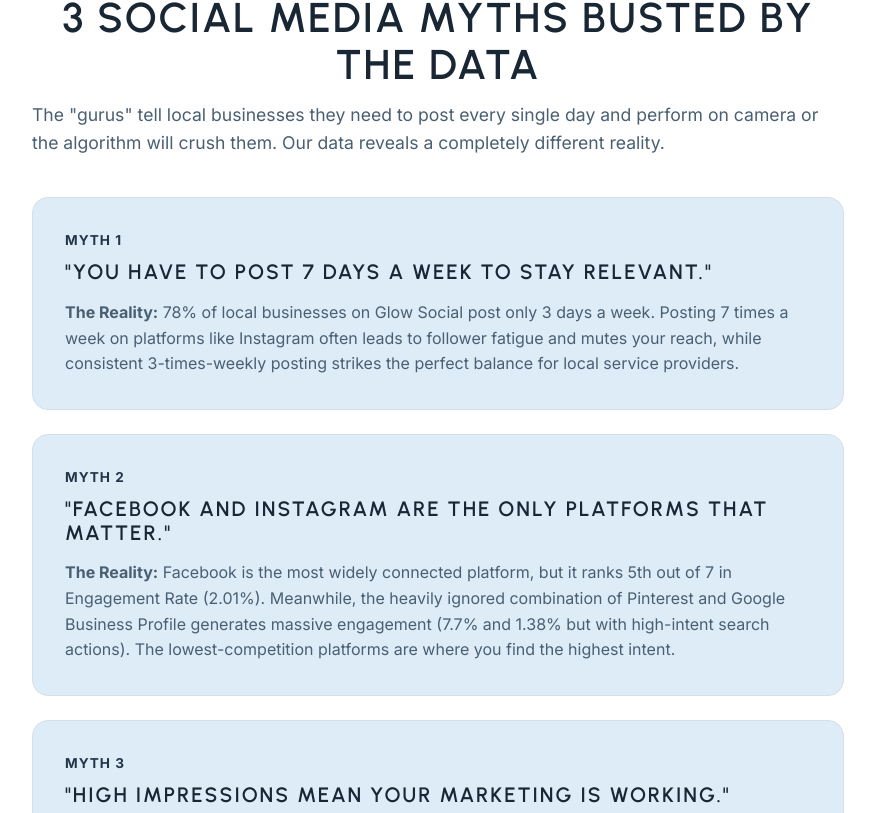
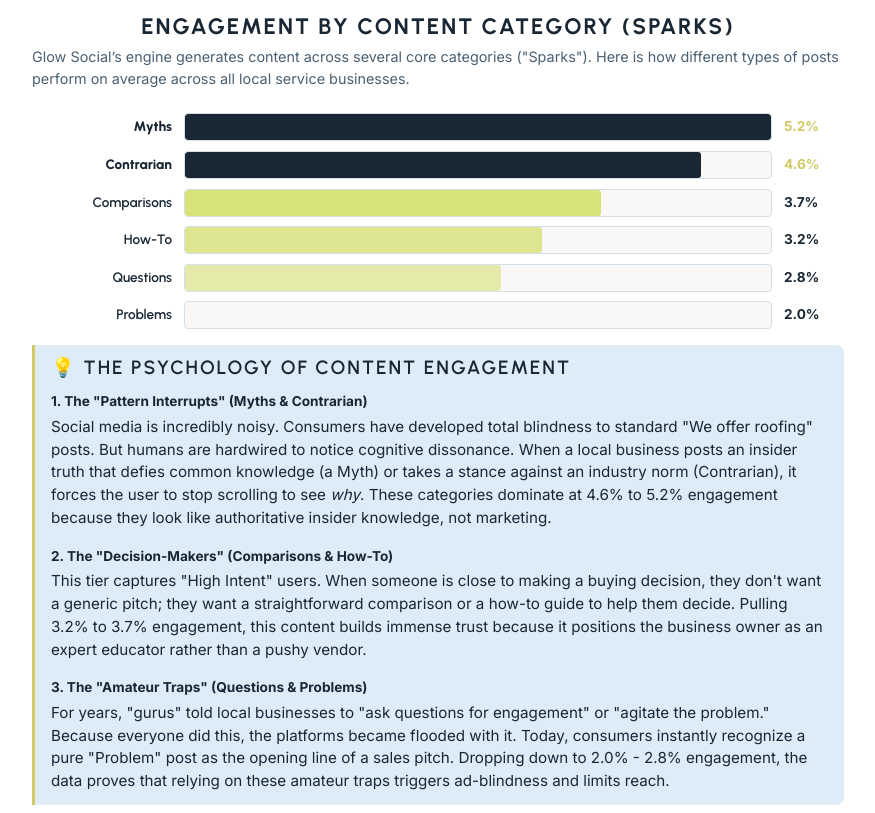
Before and after one commit to glowsocial/glowsocial.com, a Next.js app: page /research in a window 1280 px wide. Shown: the part 2807-3620 px from the top of the page, without its empty margins (202-1077 px from the left). Built offline with nearby package versions, Linux system fonts and the light colour scheme.

Commit message:
feat: Add extended psychology insight to research chart

```diff
--- a/app/research/page.js
+++ b/app/research/page.js
@@ -484,43 +484,76 @@ export default function ResearchPage() {
             ))}
           </div>
           <div className="chart-insight">
-            💡 <strong>3 days/week is the sweet spot.</strong> 78% of local businesses on
-            Glow Social post 3 days per week — consistent enough to maintain presence without
-            overwhelming followers. Only 11% post daily.
+            💡 <strong>The untapped advantage of volume.</strong> While 78% of local businesses post 3 days per week, the 11% who post daily (7 days) capture a fundamentally disproportionate share of total monthly impressions. Daily posting remains the strongest competitive moat for high-growth businesses.
           </div>
         </div>
 
-        {/* MYTHS BUSTED */}
-        <div style={{ marginTop: "60px", marginBottom: "60px" }}>
-          <h2>3 Social Media Myths Busted by the Data</h2>
-          <p style={{ color: "var(--text-muted)", fontSize: "1.1rem", marginBottom: "40px" }}>
-            The "gurus" tell local businesses they need to post every single day and perform on camera or the algorithm will crush them. Our data reveals a completely different reality.
+        {/* CHART 4: CONTENT CATEGORIES (SPARKS) */}
+        <div className="chart-section" style={{ marginTop: "60px", marginBottom: "60px" }}>
+          <h2>Engagement by Content Category (Sparks)</h2>
+          <p className="chart-desc">
+            Glow Social’s engine generates content across several core categories ("Sparks"). Here is how different types of posts perform on average across all local service businesses.
           </p>
-
-          <div style={{ display: "grid", gap: "24px" }}>
-            <div style={{ background: "var(--bg)", padding: "32px", borderRadius: "16px", border: "1px solid var(--card-border)" }}>
-              <div style={{ fontSize: "0.85rem", textTransform: "uppercase", letterSpacing: "1px", fontWeight: "700", color: "var(--navy-light)", marginBottom: "8px" }}>Myth 1</div>
-              <h3 style={{ fontSize: "1.3rem", fontWeight: "600", marginBottom: "16px", color: "var(--navy)" }}>"You have to post 7 days a week to stay relevant."</h3>
-              <p style={{ color: "var(--text-muted)", marginBottom: "0" }}>
-                <strong>The Reality:</strong> 78% of local businesses on Glow Social post only 3 days a week. Posting 7 times a week on platforms like Instagram often leads to follower fatigue and mutes your reach, while consistent 3-times-weekly posting strikes the perfect balance for local service providers.
-              </p>
+          <div className="bar-chart">
+            <div className="bar-row highlight">
+              <span className="bar-label">Myths</span>
+              <div className="bar-track">
+                <div className="bar-fill" style={{ width: "100%", background: "var(--navy)", animationDelay: "0s" }} />
+              </div>
+              <span className="bar-value">5.2%</span>
             </div>
 
-            <div style={{ background: "var(--bg)", padding: "32px", borderRadius: "16px", border: "1px solid var(--card-border)" }}>
-              <div style={{ fontSize: "0.85rem", textTransform: "uppercase", letterSpacing: "1px", fontWeight: "700", color: "var(--navy-light)", marginBottom: "8px" }}>Myth 2</div>
-              <h3 style={{ fontSize: "1.3rem", fontWeight: "600", marginBottom: "16px", color: "var(--navy)" }}>"Facebook and Instagram are the only platforms that matter."</h3>
-              <p style={{ color: "var(--text-muted)", marginBottom: "0" }}>
-                <strong>The Reality:</strong> Facebook is the most widely connected platform, but it ranks 5th out of 7 in Engagement Rate (2.01%). Meanwhile, the heavily ignored combination of Pinterest and Google Business Profile generates massive engagement (7.7% and 1.38% but with high-intent search actions). The lowest-competition platforms are where you find the highest intent.
-              </p>
+            <div className="bar-row highlight">
+              <span className="bar-label">Contrarian</span>
+              <div className="bar-track">
+                <div className="bar-fill" style={{ width: "88%", background: "var(--navy)", animationDelay: "0.1s" }} />
+              </div>
+              <span className="bar-value">4.6%</span>
             </div>
 
-            <div style={{ background: "var(--bg)", padding: "32px", borderRadius: "16px", border: "1px solid var(--card-border)" }}>
-              <div style={{ fontSize: "0.85rem", textTransform: "uppercase", letterSpacing: "1px", fontWeight: "700", color: "var(--navy-light)", marginBottom: "8px" }}>Myth 3</div>
-              <h3 style={{ fontSize: "1.3rem", fontWeight: "600", marginBottom: "16px", color: "var(--navy)" }}>"High impressions mean your marketing is working."</h3>
-              <p style={{ color: "var(--text-muted)", marginBottom: "0" }}>
-                <strong>The Reality:</strong> X (Twitter) drives huge impression volume (averaging 9,345 impressions per post) but delivers almost no actual engagement (1.76%). Your content is simply being scrolled past by bots and doom-scrollers. Don't chase vanity views; chase platforms like GBP where 4,000+ impressions actually result in phone calls.
-              </p>
+            <div className="bar-row">
+              <span className="bar-label">Comparisons</span>
+              <div className="bar-track">
+                <div className="bar-fill" style={{ width: "71%", background: "var(--accent)", animationDelay: "0.2s" }} />
+              </div>
+              <span className="bar-value">3.7%</span>
             </div>
+
+            <div className="bar-row">
+              <span className="bar-label">How-To</span>
+              <div className="bar-track">
+                <div className="bar-fill" style={{ width: "61%", background: "var(--accent)", opacity: 0.8, animationDelay: "0.3s" }} />
+              </div>
+              <span className="bar-value">3.2%</span>
+            </div>
+
+            <div className="bar-row">
+              <span className="bar-label">Questions</span>
+              <div className="bar-track">
+                <div className="bar-fill" style={{ width: "54%", background: "var(--accent)", opacity: 0.6, animationDelay: "0.4s" }} />
+              </div>
+              <span className="bar-value">2.8%</span>
+            </div>
+
+            <div className="bar-row">
+              <span className="bar-label">Problems</span>
+              <div className="bar-track">
+                <div className="bar-fill" style={{ width: "38%", background: "var(--pale)", animationDelay: "0.5s" }} />
+              </div>
+              <span className="bar-value">2.0%</span>
+            </div>
+          </div>
+          <div className="chart-insight" style={{ textAlign: "left" }}>
+            <h3 style={{ marginTop: 0, marginBottom: "0.75rem", fontSize: "1.2rem", color: "var(--navy)" }}>💡 The Psychology of Content Engagement</h3>
+
+            <p style={{ marginBottom: "0.25rem", color: "var(--navy)" }}><strong>1. The "Pattern Interrupts" (Myths & Contrarian)</strong></p>
+            <p style={{ marginBottom: "1rem", fontSize: "0.95rem", lineHeight: "1.5" }}>Social media is incredibly noisy. Consumers have developed total blindness to standard "We offer roofing" posts. But humans are hardwired to notice cognitive dissonance. When a local business posts an insider truth that defies common knowledge (a Myth) or takes a stance against an industry norm (Contrarian), it forces the user to stop scrolling to see <em>why</em>. These categories dominate at 4.6% to 5.2% engagement because they look like authoritative insider knowledge, not marketing.</p>
+
+            <p style={{ marginBottom: "0.25rem", color: "var(--navy)" }}><strong>2. The "Decision-Makers" (Comparisons & How-To)</strong></p>
+            <p style={{ marginBottom: "1rem", fontSize: "0.95rem", lineHeight: "1.5" }}>This tier captures "High Intent" users. When someone is close to making a buying decision, they don't want a generic pitch; they want a straightforward comparison or a how-to guide to help them decide. Pulling 3.2% to 3.7% engagement, this content builds immense trust because it positions the business owner as an expert educator rather than a pushy vendor.</p>
+
+            <p style={{ marginBottom: "0.25rem", color: "var(--navy)" }}><strong>3. The "Amateur Traps" (Questions & Problems)</strong></p>
+            <p style={{ marginBottom: "0", fontSize: "0.95rem", lineHeight: "1.5" }}>For years, "gurus" told local businesses to "ask questions for engagement" or "agitate the problem." Because everyone did this, the platforms became flooded with it. Today, consumers instantly recognize a pure "Problem" post as the opening line of a sales pitch. Dropping down to 2.0% - 2.8% engagement, the data proves that relying on these amateur traps triggers ad-blindness and limits reach.</p>
           </div>
         </div>
 
```
Also changed, not shown: 1 other file (tests, documents, lock files or other folders).
